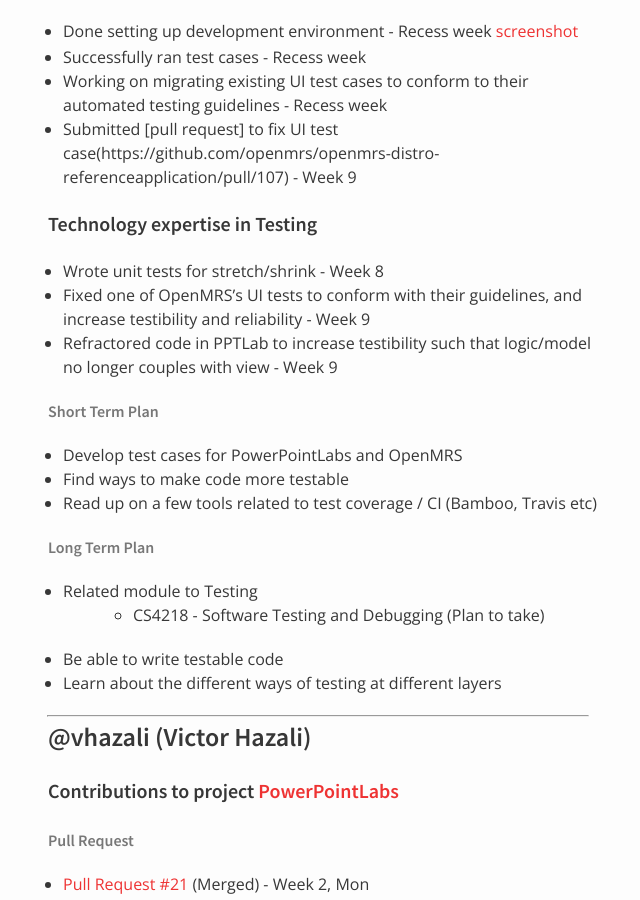
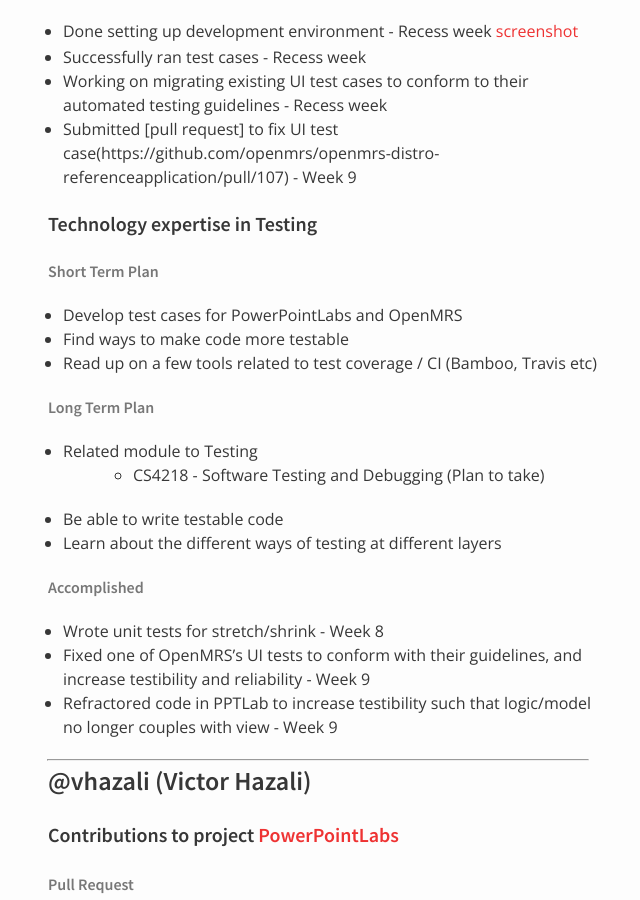
Before and after one commit to nus-oss/cs3281-AY1516S2-website, a Jekyll site: the page built from teams/powerpointlabs.md, in a window 1280 px wide and 900 px high, scrolled down 9134 px. Shown: the whole window, without its empty margins (322-962 px from the left). Built offline with Jekyll 4.4.1, drawn with Linux system fonts in a browser that asks for light colours; some of the changed lines change nothing that is shown.

Commit message:
Minor reformating

```diff
--- a/teams/powerpointlabs.md
+++ b/teams/powerpointlabs.md
@@ -279,9 +279,6 @@
  * Submitted [pull request] to fix UI test case(https://github.com/openmrs/openmrs-distro-referenceapplication/pull/107) - Week 9
 
 #### Technology expertise in Testing
-* Wrote unit tests for stretch/shrink - Week 8
-* Fixed one of OpenMRS's UI tests to conform with their guidelines, and increase testibility and reliability - Week 9
-* Refractored code in PPTLab to increase testibility such that logic/model no longer couples with view - Week 9
 
 ###### Short Term Plan
 * Develop test cases for PowerPointLabs and OpenMRS
@@ -294,6 +291,10 @@
 * Be able to write testable code
 * Learn about the different ways of testing at different layers
 
+###### Accomplished
+* Wrote unit tests for stretch/shrink - Week 8
+* Fixed one of OpenMRS's UI tests to conform with their guidelines, and increase testibility and reliability - Week 9
+* Refractored code in PPTLab to increase testibility such that logic/model no longer couples with view - Week 9
 
 ---
 
```
